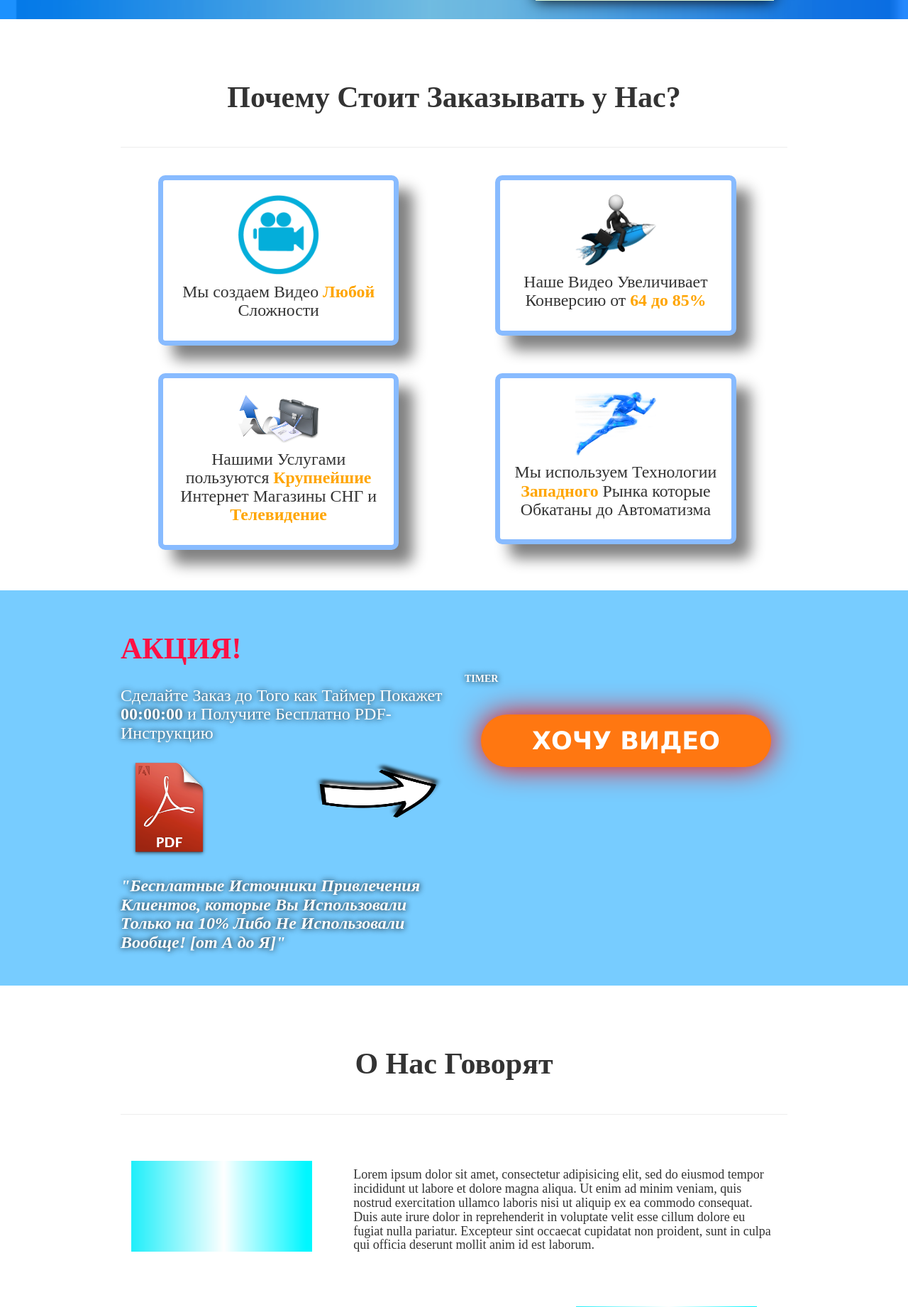
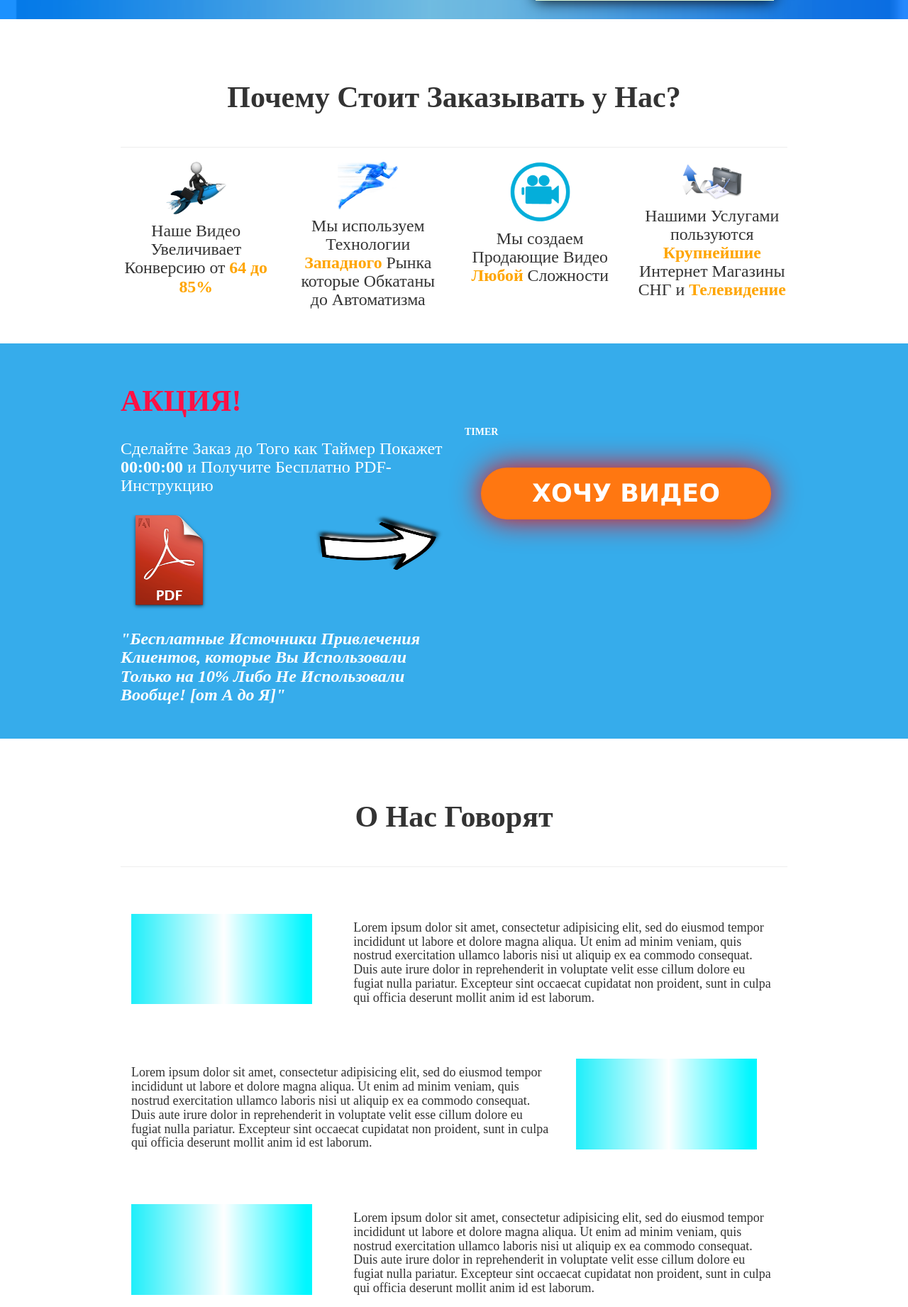
Before and after one commit to YuraFedorchuk/landing, a PHP site: page /index.html in a window 1280 px wide. Shown: the part 845-2687 px from the top of the page at 71% size. Run offline with PHP 8.4, Linux system fonts and the light colour scheme; some web fonts are replaced.

Commit message:
new commit

```diff
--- a/css/style.css
+++ b/css/style.css
@@ -20,7 +20,7 @@
 }
 
 body {
-  font-family: 'Zócalo Text';
+  font-family: 'Adelle';
   /*background-color: #eee !important;*/
 }
 
@@ -117,38 +117,21 @@ form input:hover {
   transform: rotate(-80deg);
 }
 
-.why-we .adv {
+.why-we  {
   /*font-family: 'Marck Script', cursive;*/
   text-align: center !important;
-  width: 35%;
-  /*height: 250px;*/
-  margin: 2% 7%;
-  padding: 2%;
-  box-sizing: border-box;
-  border: 7px solid #8bf;
-  -webkit-box-shadow: 20px 20px 20px grey;
-  -moz-box-shadow: 20px 20px 20px grey;
-  -ms-box-shadow: 20px 20px 20px grey;
-  -o-box-shadow: 20px 20px 20px grey;
-  box-shadow: 20px 20px 20px grey;
-  border-radius: 10px;
-  -webkit-border-radius: 10px;
-  -moz-border-radius: 10px;
-  -ms-border-radius: 10px;
-  -o-border-radius: 10px;
-  background-color: white;
 }
 
 .why-we strong {
   color: orange;
 }
 
-.why-we .adv img {
+.why-we img {
   width: 40%;
   height: 40%;
 }
 
-.why-we .adv h4 {
+.why-we h4 {
   font-size: 1.7em;
 }
 
@@ -158,22 +141,23 @@ form input:hover {
 
 /*STOCK*/
 .stock {
-  background: #7cf;
+  /*background: #eee;*/
+  background: #36ACEB;
   margin-top: 3%;
   padding: 3% 0;
   color: white;
-  text-shadow: 0 0 8px black;
+  /*text-shadow: 0 0 8px black;*/
 }
 
 /*CLIENTS*/
 .clients {
-  background: #7cf;
+  background: #eee;
   color: white;
 }
 
 /*STOCK2*/
 .stock2 {
-  background: #7cf;
+  background: #eee;
   color: white;
   text-shadow: 0 0 8px black;
   padding: 7% 0;
--- a/index.html
+++ b/index.html
@@ -7,6 +7,7 @@
     <link rel="stylesheet" href="https://maxcdn.bootstrapcdn.com/bootstrap/3.3.5/css/bootstrap.min.css">
     <link href='https://fonts.googleapis.com/css?family=Lobster' rel='stylesheet' type='text/css'>
     <link href='https://fonts.googleapis.com/css?family=Andika&subset=latin,cyrillic' rel='stylesheet' type='text/css'>
+    <link href='https://fonts.googleapis.com/css?family=Marck+Script' rel='stylesheet' type='text/css'>
     <link rel="stylesheet" href="css/style.css" media="screen" charset="utf-8">
   </head>
   <body>
@@ -67,19 +68,17 @@
         <div class="container" style="position: relative;">
           <h2 class="page-header center-block padding">Почему Стоит Заказывать у Нас?</h2>
           <div class="row">
-            <div class="col-md-6 adv">
-              <img src='img/why-we/video.png' alt="video" /><h4>Мы создаем Видео <strong>Любой</strong> Сложности</h4>
-            </div>
-            <div class="col-md-6 adv">
+            <div class="col-md-3">
               <img src='img/why-we/conversia.png' alt="conversia"/><h4>Наше Видео Увеличивает Конверсию от <strong>64 до 85%</strong></h4>
             </div>
-          </div>
-          <div class="row">
-            <div class="col-md-6 adv">
+            <div class="col-md-3">
+              <img src='img/why-we/tech.png' alt="tech"/><h4>Мы используем Технологии <strong>Западного</strong> Рынка которые Обкатаны до Автоматизма</h4>
+            </div>
+            <div class="col-md-3">
+              <img src='img/why-we/video.png' alt="video" /><h4>Мы создаем Продающие Видео <strong>Любой</strong> Сложности</h4>
+            </div>
+            <div class="col-md-3">
               <img src='img/why-we/workwith.png' alt="workwith"/><h4>Нашими Услугами пользуются <strong>Крупнейшие</strong> Интернет Магазины СНГ и <strong>Телевидение</strong></h4>
-            </div>
-            <div class="col-md-6 adv">
-              <img src='img/why-we/tech.png' alt="tech"/><h4>Мы используем Технологии <strong>Западного</strong> Рынка которые Обкатаны до Автоматизма</h4>
             </div>
           </div>
         </div>
```
